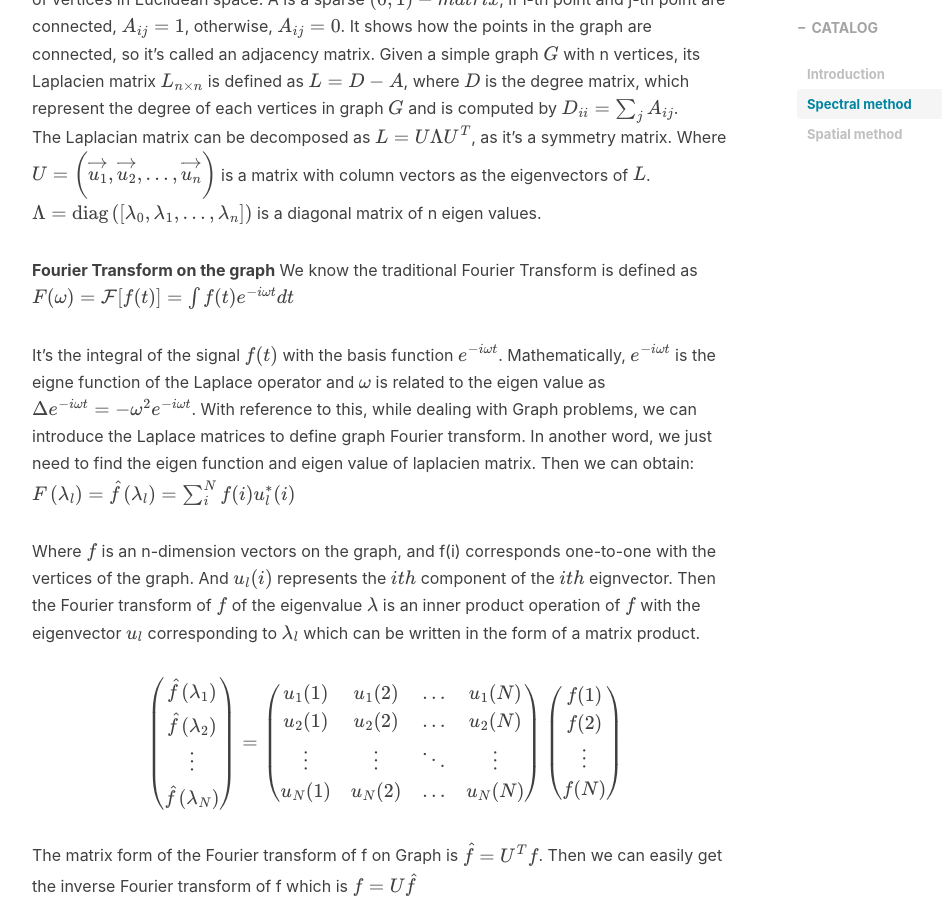
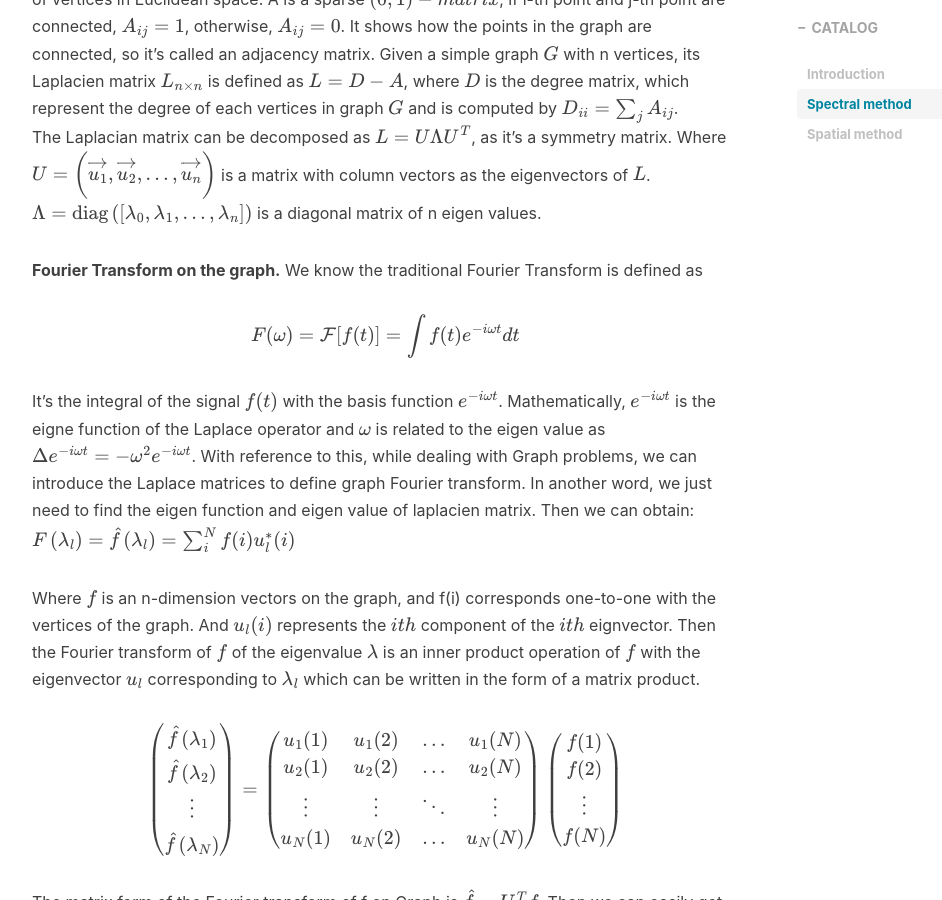
Before and after one commit to ZOUKaifeng/zoukaifeng.github.io, a Jekyll site: the page built from _posts/2020-10-17-GCN.markdown, in a window 1280 px wide and 900 px high, scrolled down 2899 px. Shown: the whole window, without its empty margins (233-1175 px from the left). Built offline with Jekyll 4.4.1, drawn with Linux system fonts in a browser that asks for light colours; nearby versions of some CDN libraries; formulas are drawn with MathJax 3; comment, search, counter and statistics services are not loaded.

```diff
--- a/_posts/2020-10-17-GCN.markdown
+++ b/_posts/2020-10-17-GCN.markdown
@@ -69,8 +69,9 @@ j-th point are connected, $A_{i j} = 1$, otherwise, $A_{i j} = 0$. It shows how
 The Laplacian matrix can be decomposed as $L=U \Lambda U^{T}$, as it’s a symmetry matrix. Where $U=\left(\overrightarrow{u_{1}}, \overrightarrow{u_{2}}, \ldots, \overrightarrow{u_{n}}\right)$ is a matrix with column vectors as the eigenvectors of $L$. $\Lambda=\operatorname{diag}\left(\left[\lambda_{0}, \lambda_{1}, \ldots, \lambda_{n}\right]\right)$ is a diagonal matrix of n eigen values.
 
 
-**Fourier Transform on the graph** We know the traditional Fourier Transform is defined as
-$$F(\omega)=\mathcal{F}[f(t)]=\int f(t) e^{-i \omega t} d t$$
+**Fourier Transform on the graph.** We know the traditional Fourier Transform is defined as
+
+$$ F(\omega)=\mathcal{F}[f(t)]=\int f(t) e^{-i \omega t} d t$$
 
 It’s the integral of the signal $f(t)$ with the basis function $e^{-i \omega t}$. Mathematically, $e^{-i \omega t}$ is the eigne function of the Laplace operator and $\omega$ is related to the eigen value as $\Delta e^{-i \omega t} = -\omega^{2} e^{-i \omega t}$. With reference to this, while dealing with Graph problems, we can introduce the Laplace
 matrices to define graph Fourier transform. In another word, we just need to find the eigen function and eigen value of laplacien matrix. Then we can obtain:
```
